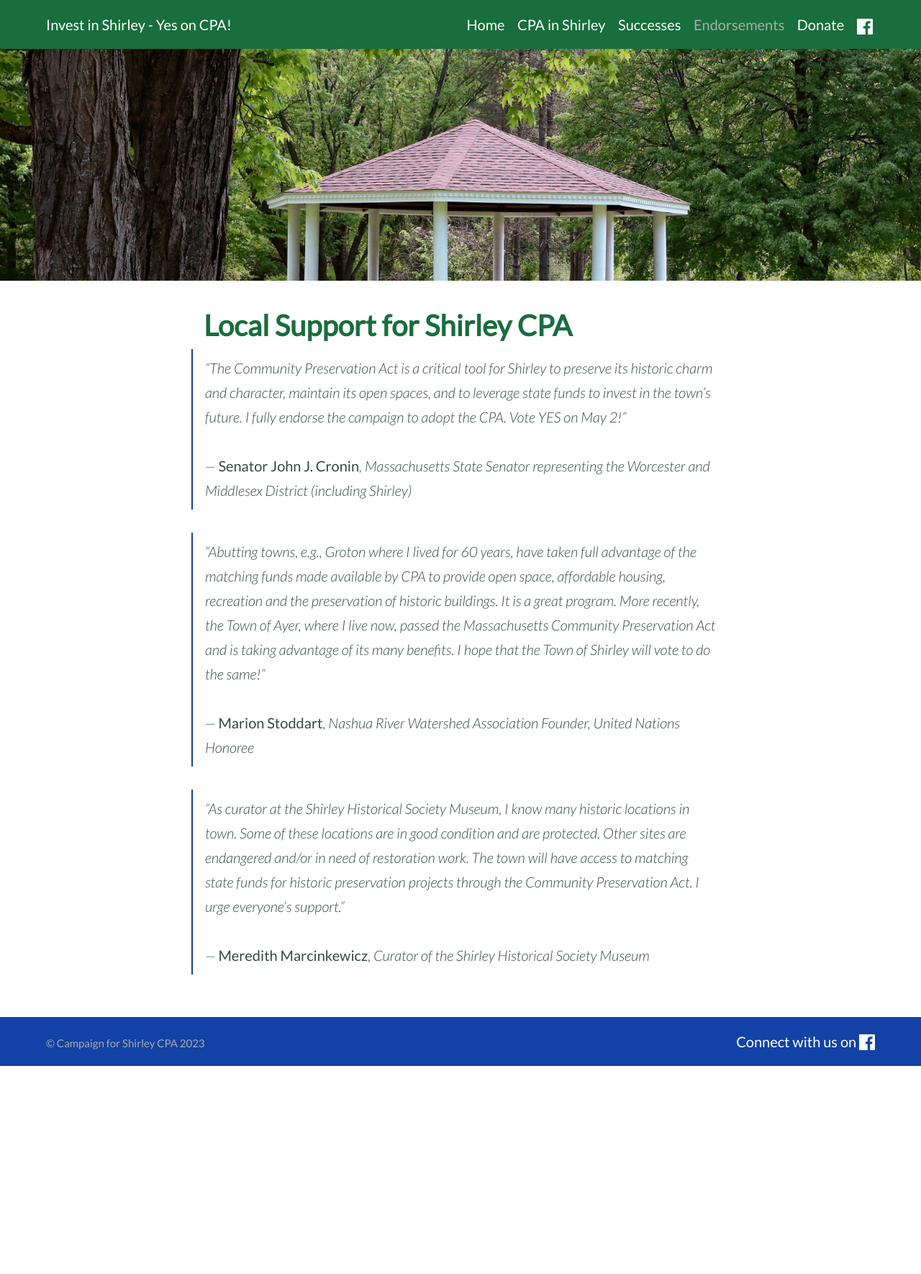
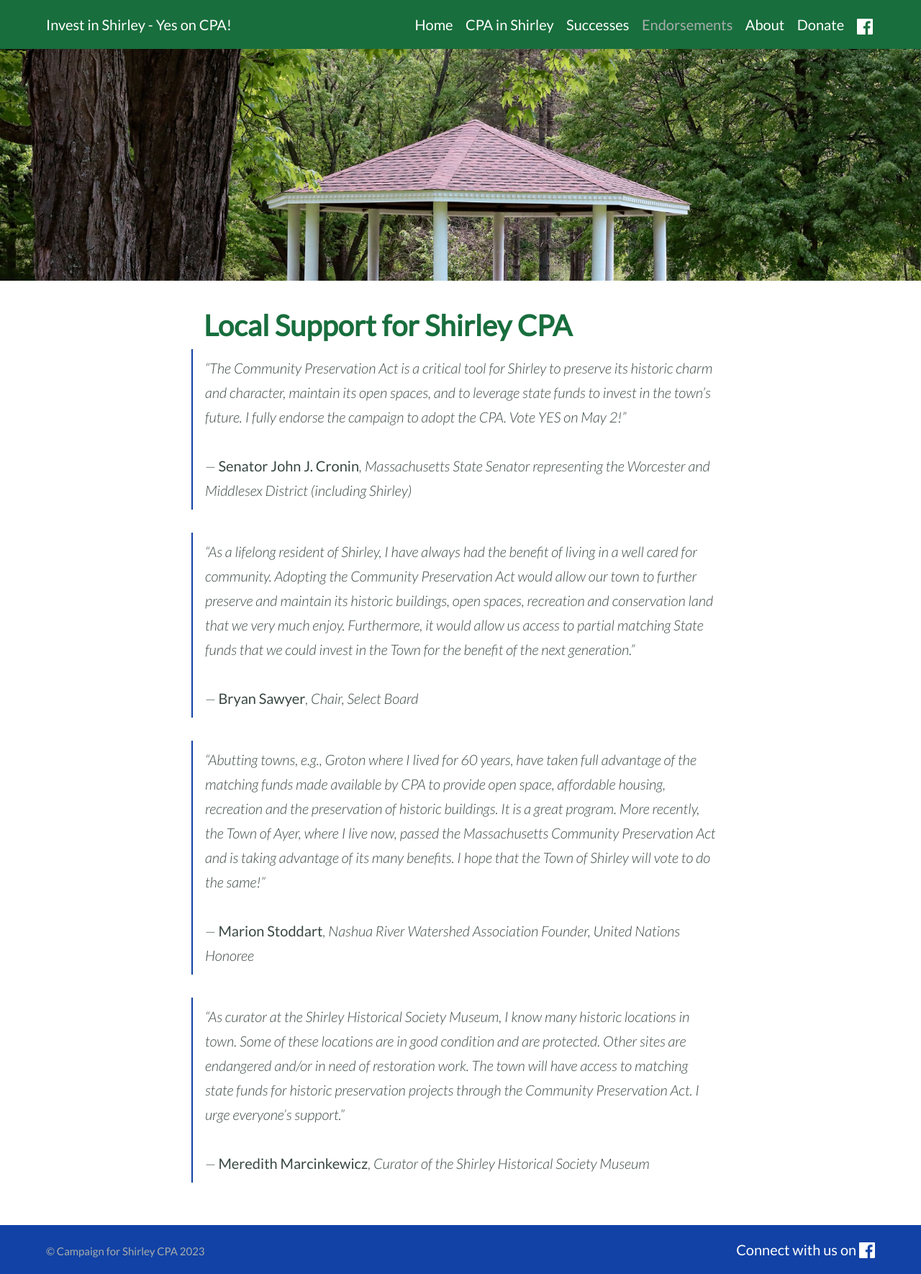
Before and after one commit to dbeard/campaignforshirleycpa.com, a Jekyll site: the page built from endorsements.md, in a window 1280 px wide. Shown: the whole page at 72% size. Built offline with Jekyll 4.4.1, drawn with Linux system fonts in a browser that asks for light colours; before the commit the page ends 1481 px from its top, so only the background shows below that.

```diff
--- a/_config.yml
+++ b/_config.yml
@@ -129,6 +129,8 @@ navigation_header:
   url: /cpa-successes/
 - title: Endorsements
   url: /endorsements/
+- title: About
+  url: /committee/
 - title: Donate
   url: /donate/
 
--- a/_sass/_theme.scss
+++ b/_sass/_theme.scss
@@ -14,6 +14,34 @@ body {
   margin: 0 auto;
 }
 
+
+
+.bio {
+  margin-top: 20px;
+
+  .headshot {
+    display: inline-block;
+    text-align: center;
+    vertical-align: top;
+    width: 30%;
+    img {
+      border-radius: 50%!important;
+    }
+  }
+
+  .quote-block {
+    display: inline-block;
+    vertical-align: top;
+    width: 65%;
+    padding-left: 20px;
+    h6 {
+      padding-top: 0;
+    }
+    .quote {
+      font-style: italic;
+    }
+  }
+}
 
 // Header, feature and footer
 .header,
--- a/endorsements.md
+++ b/endorsements.md
@@ -7,6 +7,9 @@ excerpt:
 > &ldquo;The Community Preservation Act is a critical tool for Shirley to preserve its historic charm and character, maintain its open spaces, and to leverage state funds to invest in the town’s future. I fully endorse the campaign to adopt the CPA. Vote YES on May 2!&rdquo;<br><br>
 &mdash; <span style="font-style: normal;">Senator John J. Cronin</span>, *Massachusetts State Senator representing the Worcester and Middlesex District (including Shirley)*
 
+> &ldquo;As a lifelong resident of Shirley, I have always had the benefit of living in a well cared for community. Adopting the Community Preservation Act would allow our town to further preserve and maintain its historic buildings, open spaces, recreation and conservation land that we very much enjoy. Furthermore, it would allow us access to partial matching State funds that we could invest in the Town for the benefit of the next generation.&rdquo;<br><br>
+&mdash; <span style="font-style: normal;">Bryan Sawyer</span>, *Chair, Select Board*
+
 > &ldquo;Abutting towns, e.g., Groton where I lived for 60 years, have taken full advantage of the matching funds made available by CPA to provide open space, affordable housing, recreation and the preservation of historic buildings. It is a great program. More recently, the Town of Ayer, where I live now, passed the Massachusetts Community Preservation Act and is taking advantage of its many benefits. I hope that the Town of Shirley will vote to do the same!&rdquo;<br><br>
 &mdash; <span style="font-style: normal;">Marion Stoddart</span>, *Nashua River Watershed Association Founder, United Nations Honoree*
 
```
Also changed, not shown: _layouts/default.html (+8 -0 lines), committee.md (added, +99 -0 lines), index.md (+43 -0 lines), assets/TownCenter_12a.jpg (added), assets/headshots/Alison-Tocci.jpg (added), assets/headshots/Brian-Goldberg.jpg (added), assets/headshots/Carolina-Beard.jpg (added), assets/headshots/Missy-Goldberg.jpg (added), assets/headshots/Paul-Przybyla.jpg (added), assets/headshots/Robin-McGinnis.jpg (added), 1 other file.
